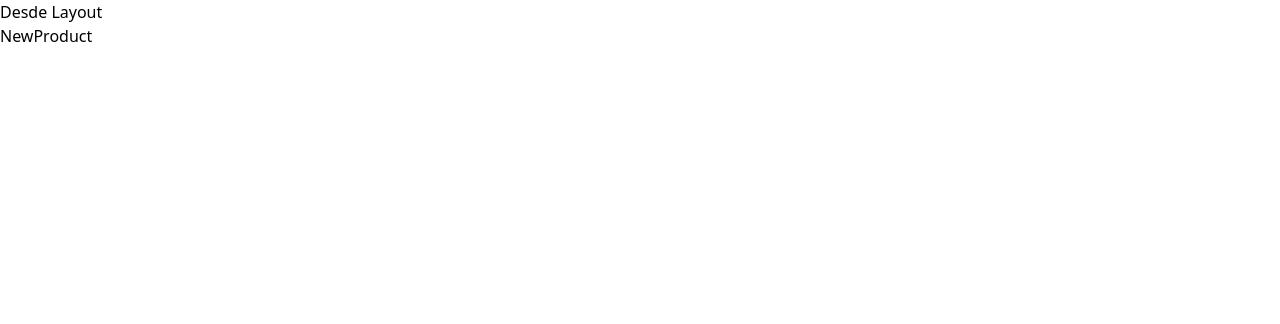
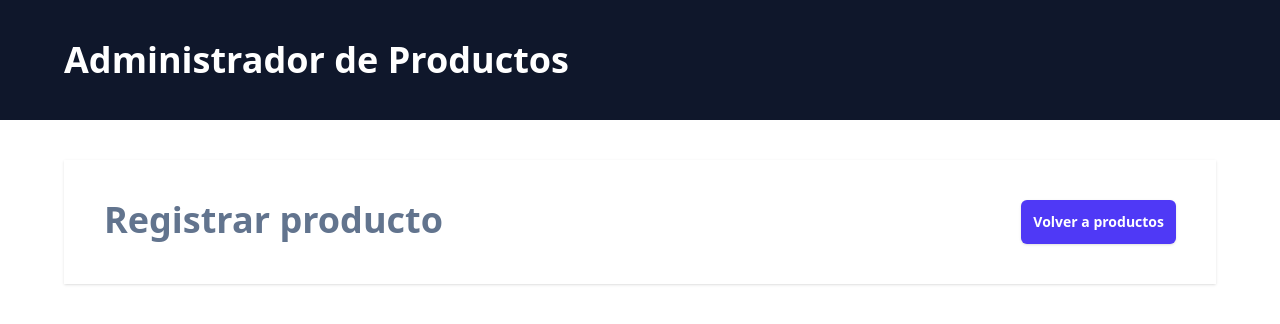
Before and after one commit to stan-mqz/products-manager-react, a React app: page /productos/nuevo in a window 1280 px wide. Shown: the top 324 px of the page. Built offline with nearby package versions, Linux system fonts and the light colour scheme; the HTML template or start-up script is replaced by a standard one.

Commit message:
feat: Enhance layout and product pages with headers and navigation links

```diff
--- a/src/layouts/Layout.tsx
+++ b/src/layouts/Layout.tsx
@@ -3,9 +3,19 @@
 export const Layout = () => {
   return (
     <>
-      <div>Desde Layout</div>
+      <header className="bg-slate-900">
+        <div className="mx-auto max-w-6xl py-10">
+            <h1 className="text-4xl font-extrabold text-white">
+                Administrador de Productos
+            </h1>
+        </div>
+      </header>
 
+
+    <main className="mt-10 mx-auto max-w-6xl p-10 bg-white shadow">
       <Outlet />
+    </main>
+
     </>
   );
 };
--- a/src/pages/NewProduct.tsx
+++ b/src/pages/NewProduct.tsx
@@ -1,6 +1,18 @@
+import { Link } from "react-router-dom";
 
 export const NewProduct = () => {
   return (
-    <div>NewProduct</div>
-  )
-}
+    <>
+      <div className="flex justify-between">
+        <h2 className="text-4xl font-black text-slate-500">Registrar producto</h2>
+
+        <Link
+          to="/"
+          className="rounded-md bg-indigo-600 p-3 text-sm font-bold text-white shadow-sm hover:bg-indigo-500"
+        >
+          Volver a productos
+        </Link>
+      </div>
+    </>
+  );
+};
--- a/src/pages/Products.tsx
+++ b/src/pages/Products.tsx
@@ -1,6 +1,18 @@
+import { Link } from "react-router-dom";
 
 export const Products = () => {
   return (
-    <div>Products</div>
-  )
-}
+    <>
+      <div className="flex justify-between">
+        <h2 className="text-4xl font-black text-slate-500">Productos</h2>
+
+        <Link
+          to="productos/nuevo"
+          className="rounded-md bg-indigo-600 p-3 text-sm font-bold text-white shadow-sm hover:bg-indigo-500"
+        >
+          Agregar Producto
+        </Link>
+      </div>
+    </>
+  );
+};
```
